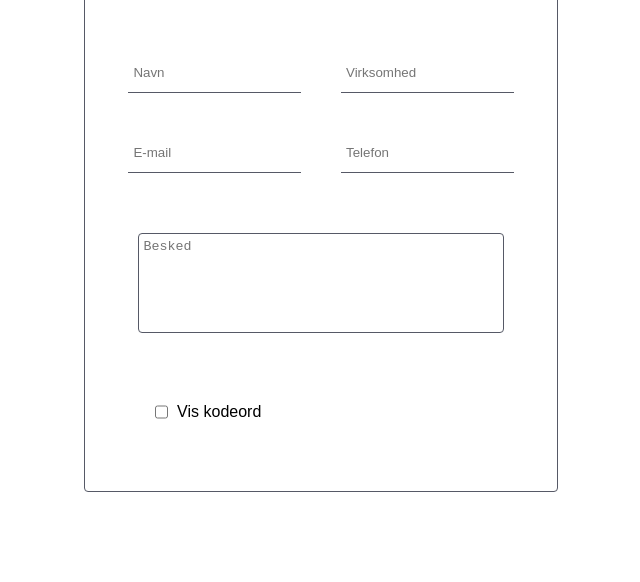
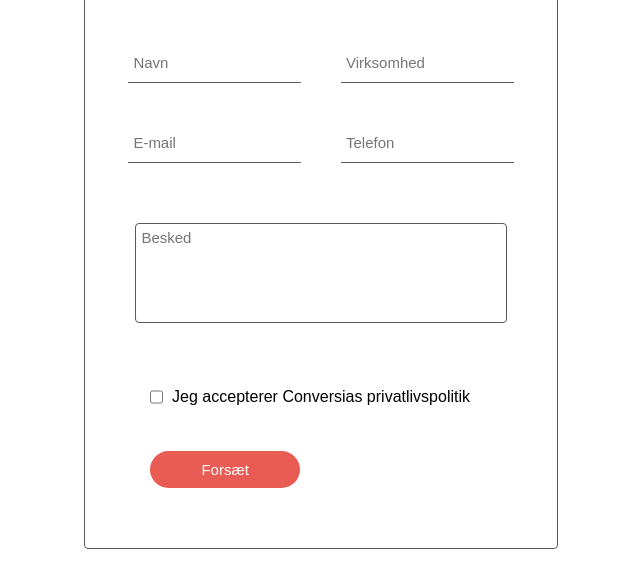
Before and after one commit to nbjo48970/2semeksamen, a plain HTML site: page kontakt.html in a window 1280 px wide. Shown: the part 218-800 px from the top of the page, without its empty margins (319-959 px from the left). Drawn offline with Linux system fonts and the light colour scheme.

Commit message:
kontaktformular - Knapper + div

```diff
--- a/kontakt.html
+++ b/kontakt.html
@@ -6,6 +6,7 @@
     <title></title>
   </head>
   <body>
+    <form name="contactform" id="contact" action="#">
     <div id="contact-form">
       <h2 id="contact-header">Kontakt</h2>
       <div class="input-row">
@@ -19,9 +20,11 @@
       <textarea id="" name="besked" placeholder="Besked"></textarea>
       <div id="check">
         <input type="checkbox" id="showpass" onclick="HidePassword()" value="">
-        <p>&nbsp; Vis kodeord</p>
+        <p>&nbsp; Jeg accepterer Conversias privatlivspolitik</p>
       </div>
+      <button id="contact-form-button" type="submit">Forsæt</button>
     </div>
+  </form>
 
   </body>
 </html>
--- a/styles.css
+++ b/styles.css
@@ -345,57 +345,75 @@ h3 {
   padding-right: 7rem;
 }
 
-#contact-form{
+#contact-form {
   display: flex;
   justify-content: center;
   align-items: center;
   flex-direction: column;
-  border:  1px solid #565966;
+  border: 1px solid #565966;
   border-radius: 4px;
-  /* width: 40vw;
-  height: 35vw; */
   width: 37%;
   margin: auto;
   padding: 20px;
   margin-top: 100px; /*skal slettes*/
 }
 
-#contact-form textarea{
+#contact-form textarea {
   border: 1px solid #565966;
-  width: 85%;
+  width: 86%;
   height: 100px;
   padding: 5px;
   resize: none;
   border-radius: 4px;
   margin: 20px;
   margin-top: 40px;
+  font-family: 'Montserrat', sans-serif;
+  font-size: 15px;
 }
 
-#contact-header{
+#contact-header {
   align-self: flex-start;
-  margin: 45px;
+  margin: 40px;
 }
 
-.input-row{
+.input-row {
   width: 100%;
   display: flex;
   justify-content: center;
   align-items: center;
 }
 
-.input-row input{
+.input-row input {
   border: none;
   border-bottom: 1px solid #565966;
   width: 40%;
   height: 40px;
   margin: 20px;
   padding-left: 5px;
+  font-family: 'Montserrat', sans-serif;
+  font-size: 15px;
 }
 
 #check {
   display: flex;
   flex-direction: row;
   align-self: flex-start;
-  margin: 50px;
+  margin: 45px;
+}
 
+#contact-form-button {
+  display: flex;
+  justify-content: center;
+  align-content: center;
+  padding: 10px;
+  font-family: 'Montserrat', sans-serif;
+  font-size: 15px;
+  color: white;
+  align-self: flex-start;
+  width: 150px;
+  border: none;
+  border-radius: 50px;
+  background-color: #E85C54;
+  margin-bottom: 40px;
+  margin-left: 45px;
 }
```
